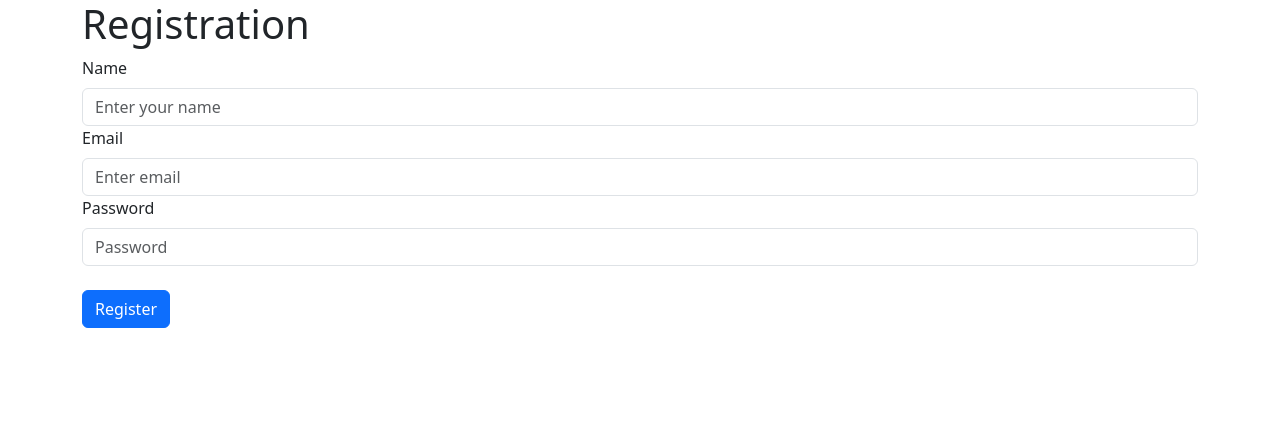
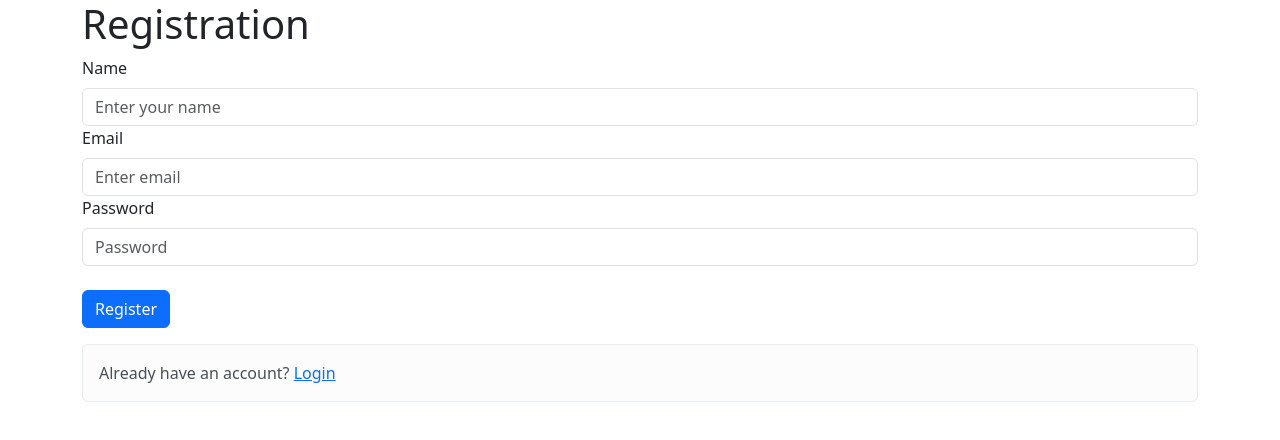
Before and after one commit to courses-yemelianau/user-management-web, a React (Create React App) app: page /register in a window 1280 px wide. Shown: the top 440 px of the page. Built offline with nearby package versions, Linux system fonts and the light colour scheme; no server answers.

Commit message:
🚀 feat(RegistrationPage.tsx): add link to login page in registration page to improve user experience

```diff
--- a/src/pages/RegistrationPage.tsx
+++ b/src/pages/RegistrationPage.tsx
@@ -1,6 +1,6 @@
 import React, { useState } from 'react';
 import { Alert, Button, Container, Form, Spinner } from 'react-bootstrap';
-import { useNavigate } from 'react-router-dom';
+import { Link, useNavigate } from 'react-router-dom';
 import { useFormik } from 'formik';
 import * as Yup from 'yup';
 import { CreateUserDto } from '../dtos/users.dto';
@@ -130,6 +130,10 @@ const RegistrationPage = () => {
                 >
                     {status === Status.Loading ? <Spinner animation="border" size="sm" /> : 'Register'}
                 </Button>
+                <br />
+                <Alert variant="light" className="mt-3">
+                    Already have an account? <Link to="/login">Login</Link>
+                </Alert>
             </Form>
         </Container>
     );
```
